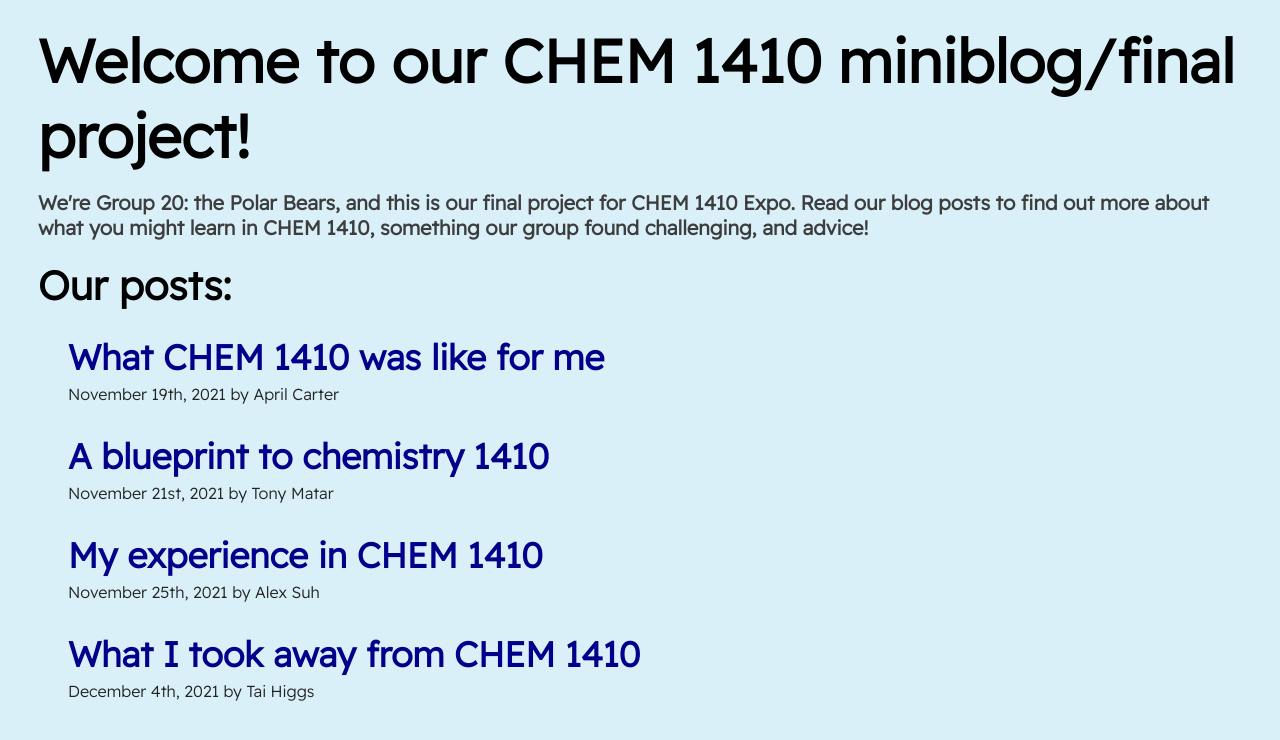
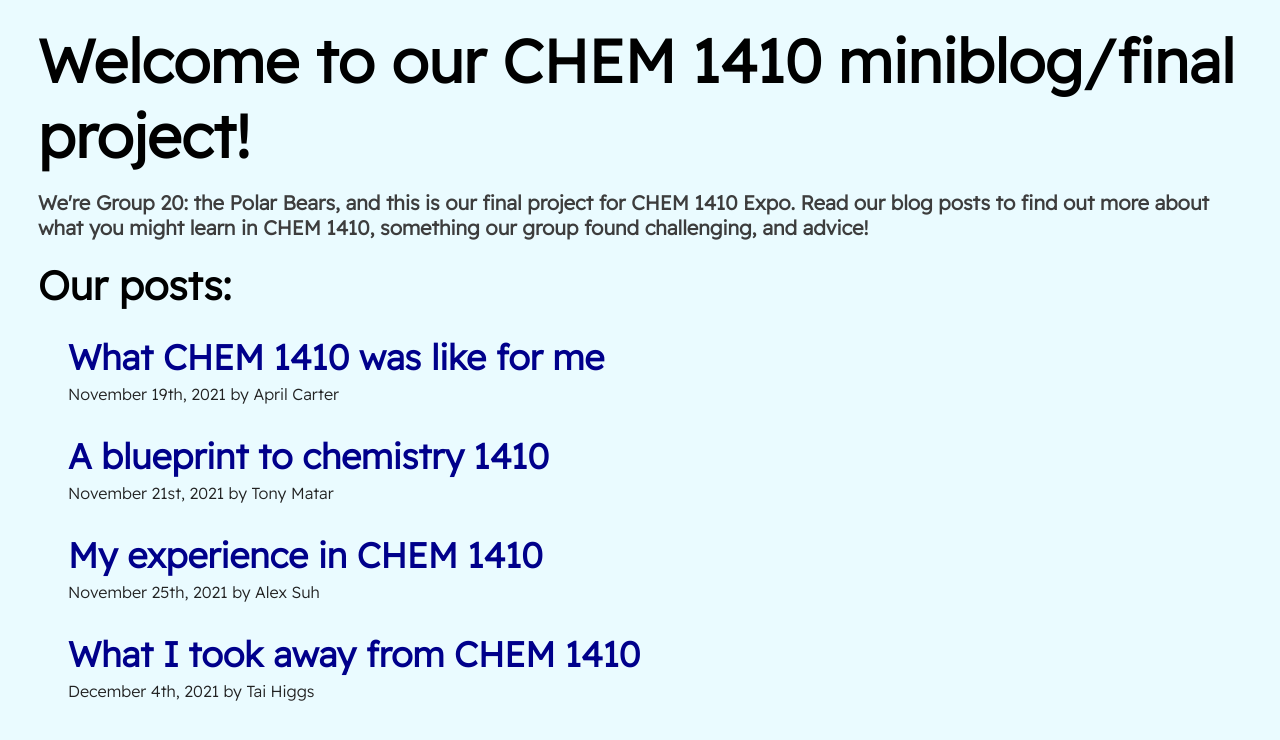
Before and after one commit to semprepiupiano/chemproject, a Jekyll site: the page built from index.markdown, in a window 1280 px wide. Shown: the top 740 px of the page. Built offline with Jekyll 4.4.1, drawn with Linux system fonts in a browser that asks for light colours.

Commit message:
Changed background color

```diff
--- a/_sass/main.scss
+++ b/_sass/main.scss
@@ -28,7 +28,7 @@
 
 
 * {
-  background-color: #d9f0f8;
+  background-color: #eafbff;
   font-family: 'Readex Pro', sans-serif;
 }
 
```
